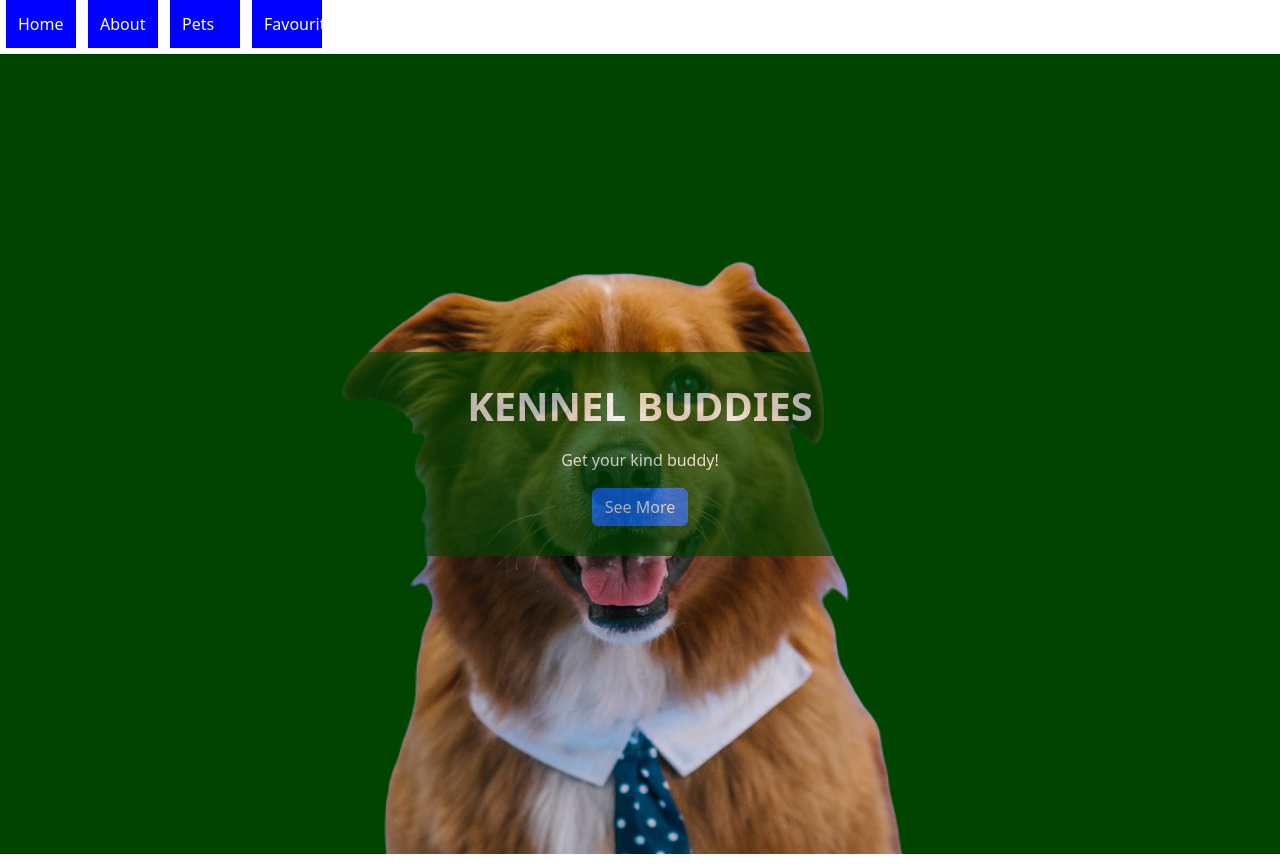
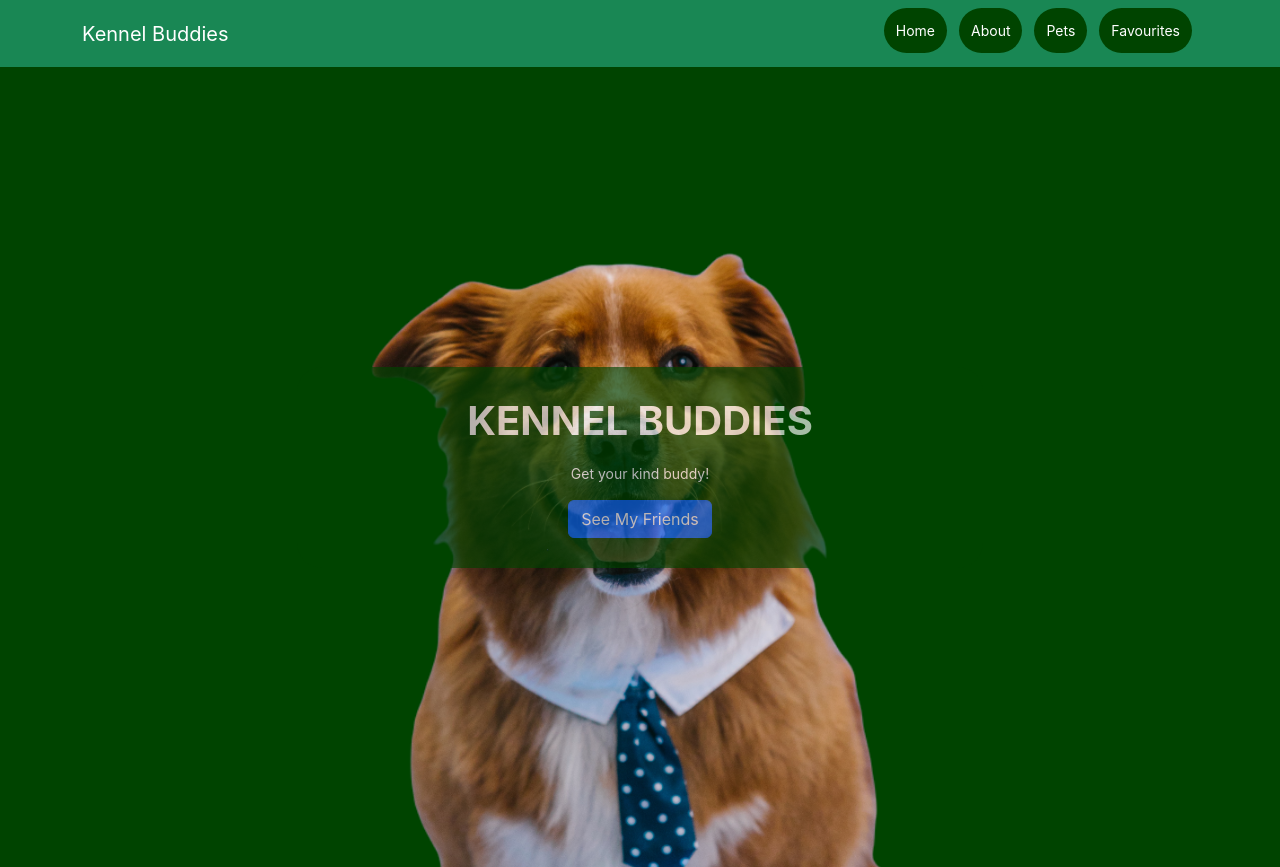
Before and after one commit to kevinzepwa/kennel-buddies, a React (Create React App) app: page / in a window 1280 px wide. Built offline with nearby package versions, Linux system fonts and the light colour scheme.

Commit message:
feat(General pages): composed pages - HP, Abt, and styles

```diff
--- a/src/App.css
+++ b/src/App.css
@@ -1,4 +1,35 @@
-/* Add basic styling for NavLinks */
+/* General*/
+*,
+::after,
+::before {
+  margin: 0;
+  padding: 0;
+  box-sizing: border-box;
+}
+body {
+  font-family: -apple-system, BlinkMacSystemFont, 'Segoe UI', Roboto, Oxygen,
+    Ubuntu, Cantarell, 'Open Sans', 'Helvetica Neue', sans-serif;
+  background: #ffffff;
+  color: #000000;
+  line-height: 1.5;
+  font-size: 0.875rem;
+}
+
+/* section */
+.section {
+  width: 90vw;
+  margin: 0 auto;
+  background-color: #000000;
+  /* max-width: var(--max-width); */
+}
+
+@media screen and (min-width: 992px) {
+  .section {
+  width: 95vw;
+  }
+}
+
+/* Basic styling for NavLinks */
 .nav {
   display: "inline-block";
   width: 70%;
@@ -27,6 +58,7 @@
   margin-top: 10px;
 }
 
+/* Home */
 .home {
   display: flex;
   align-items: center;
@@ -42,13 +74,8 @@
   background-repeat: no-repeat;
   background-attachment: fixed;
   background-position: top;
-  background-size: auto;
+  background-size: 50%;
   background-color: #004400;
-}
-
-.about {
-  min-height: 100vh;
-  z-index: 1;
 }
 
 div.transbox {
@@ -74,3 +101,65 @@ div.transbox h1 {
 .see-more {
   transition-delay: 3s;
 }
+
+/* About */
+.about {
+  min-height: 100vh;
+  z-index: 1;
+}
+
+/* Pets */
+.pet-card {
+  width: 15rem;
+  margin: 15px
+}
+
+.img-container::before {
+  content: '';
+  width: 100%;
+  height: 100%;
+  background: #96ff96;
+  position: absolute;
+  top: -0.25rem;
+  right: -0.5rem;
+  border-radius: 50%;
+}
+
+.buy-btn {
+  margin-top: 0.5rem;
+  background: #004400;
+  color: #ffffff;
+  padding: 0.25rem 0.5rem;
+  text-transform: capitalize;
+  border-radius: var(--radius);
+  transition: var(--transition);
+  border-color: transparent;
+  cursor: pointer;
+  max-width: 50%;
+}
+
+.buy-btn:hover {
+  background: #002500;
+}
+
+.underline {
+  height: 0.25rem;
+  width: 5rem;
+  background: #8faacc;
+  margin-left: auto;
+  margin-right: auto;
+}
+
+.quo-icon {
+  position: absolute;
+  top: 0;
+  left: 0;
+  width: 2.5rem;
+  height: 2.5rem;
+  display: grid;
+  place-items: center;
+  border-radius: 50%;
+  transform: translateY(25%);
+  background: #b8ffb2;
+  color: #fff;
+}
--- a/src/App.js
+++ b/src/App.js
@@ -16,8 +16,8 @@ const App = () => {
         <Routes>
             <Route path='/' element={<Home />} />
             <Route path='/about' element={<About />} />
-            <Route path='/booked' element={<Pets />} />
-            <Route path='/doctors' element={<Favourites /> } />
+            <Route path='/pets' element={<Pets />} />
+            <Route path='/Favourites' element={<Favourites /> } />
         </Routes>
         </div>
     )
--- a/src/components/NavBar.jsx
+++ b/src/components/NavBar.jsx
@@ -1,27 +1,19 @@
 import React from "react";
 import { NavLink } from "react-router-dom";
-
-/* Add basic styling for NavLinks */
-const linkStyles = {
-  display: "inline-block",
-  width: "70px",
-  padding: "12px",
-  margin: "0 6px 6px",
-  background: "blue",
-  textDecoration: "none",
-  color: "white"
-};
+import Container from 'react-bootstrap/Container';
+import Nav from 'react-bootstrap/Nav';
+import Navbar from 'react-bootstrap/Navbar';
 
 function NavBar() {
     return (
-      <div>
+      <Navbar bg="success" variant="dark" className="stickyNa">
+        <Container>
+          <Navbar.Brand href="/">Kennel Buddies</Navbar.Brand>
+          <Nav className="justify-content-end">
           <NavLink
             to="/"
-          /* set exact so it knows to only set activeStyle when route is deeply equal to link */
             exact
-          /* add styling to Navlink */
-          style={linkStyles}
-          /* add prop for activeStyle */
+            className="nav text-center"
             activeStyle={{
               background: "darkblue",
             }}
@@ -31,7 +23,7 @@ function NavBar() {
           <NavLink
             to="/about"
             exact
-          style={linkStyles}
+            className="nav"
             activeStyle={{
               background: "darkblue",
             }}
@@ -41,7 +33,7 @@ function NavBar() {
           <NavLink
             to="/pets"
             exact
-          style={linkStyles}
+            className="nav"
             activeStyle={{
               background: "darkblue",
             }}
@@ -49,16 +41,18 @@ function NavBar() {
             Pets
           </NavLink>
           <NavLink
-          to="/favourites"
+            to="/favourite"
             exact
-          style={linkStyles}
+            className="nav"
             activeStyle={{
               background: "darkblue",
             }}
           >
             Favourites
           </NavLink>
-      </div>
+        </Nav>
+        </Container>
+      </Navbar>
     );
 }
 
--- a/src/pages/About.jsx
+++ b/src/pages/About.jsx
@@ -42,9 +42,9 @@ function About() {
         </Accordion.Body>
       </Accordion.Item>
     </Accordion>
-   <Footer />
+  <Footer />
   </>
-   );
+  );
 }
 
 export default About;
--- a/src/pages/Home.jsx
+++ b/src/pages/Home.jsx
@@ -11,17 +11,17 @@ function Home() {
       <div className="transbox">
         <section>
           <h1>KENNEL BUDDIES</h1>
-             <div>
+            <div>
               <p>Get your kind buddy!</p>
-             </div>
-             <Button onClick={handleClick}
+            </div>
+            <Button onClick={handleClick}
                   href="/pets"
                   className="see-more"
                   activeStyle={{
                     background: "darkblue",
                   }}>
-                  See More
-             </Button>
+                  See My Friends
+            </Button>
         </section>
       </div>
     </article>
--- a/src/pages/Pets.jsx
+++ b/src/pages/Pets.jsx
@@ -1,10 +1,37 @@
-import React from 'react'
+import { Button } from 'react-bootstrap';
+import Card from 'react-bootstrap/Card';
+import Col from 'react-bootstrap/Col';
+import Row from 'react-bootstrap/Row';
 
 function Pets() {
+
+  const imgSrc = "https://upload.wikimedia.org/wikipedia/commons/thumb/4/4f/Felis_silvestris_catus_lying_on_rice_straw.jpg/220px-Felis_silvestris_catus_lying_on_rice_straw.jpg"
+
+  const handleClick = () => {
+    // console.log("Clicked Buy!")
+  }
+
   return (
-    <div className="pets">
-      <h1>Pets</h1>
-    </div>
+    <Row xs={1} md={4} className="g-4">
+      {Array.from({ length: 4 }).map((_, idx) => (
+        <Col>
+          <Card className='pet-card'>
+            {/* <Card.Img variant="top" src={imgSrc} /> */}
+            <Card.Img src={imgSrc} alt={"name"} />
+              <span className='quo-icon'></span>
+            <Card.Body>
+              <Card.Title>{"Pet name"}</Card.Title>
+              <Card.Text>
+                {"This is a longer card with supporting text below as a natural lead-in to additional content. This content is a little bit longer."}
+              </Card.Text>
+            </Card.Body>
+            <Button className='buy-btn' onClick={handleClick}>
+              Buy me
+            </Button>
+          </Card>
+        </Col>
+      ))}
+    </Row>
   );
 }
 
```
Also changed, not shown: src/components/Button.jsx (deleted, +0 -11 lines), src/components/Main.jsx (added, +68 -0 lines). Lines whose indentation alone changed are shown as unchanged.
